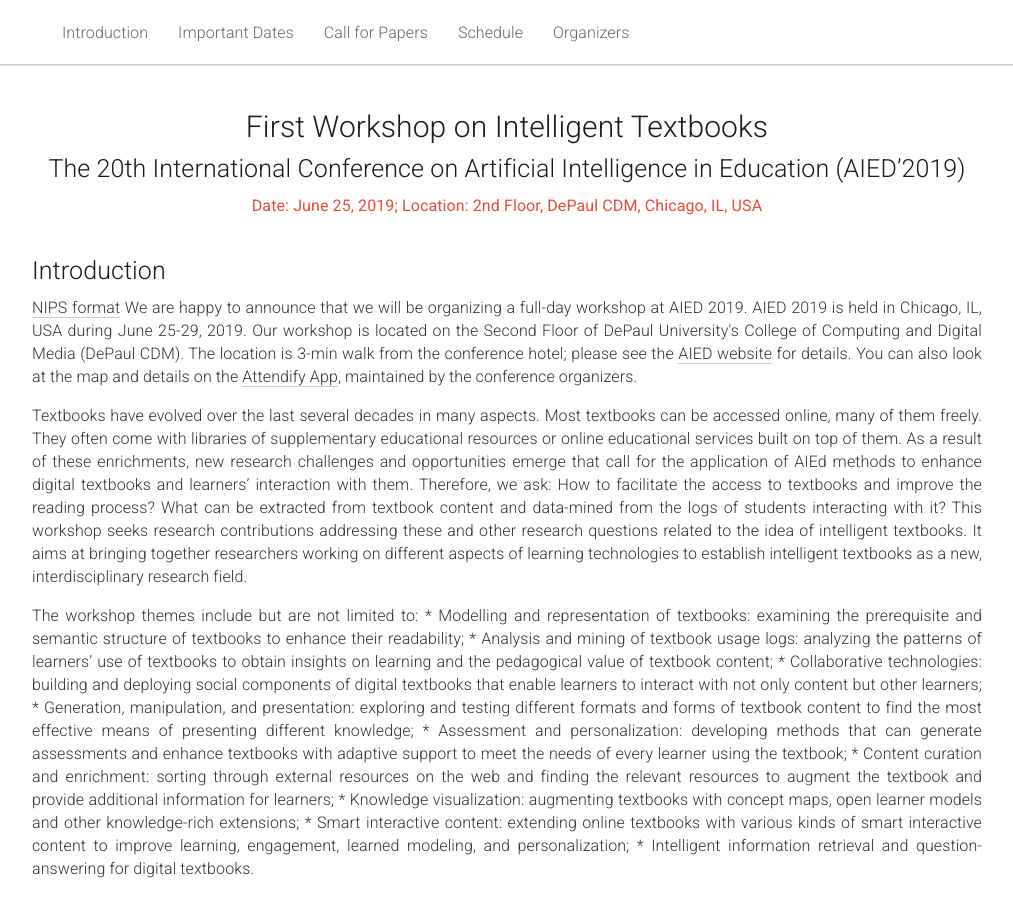
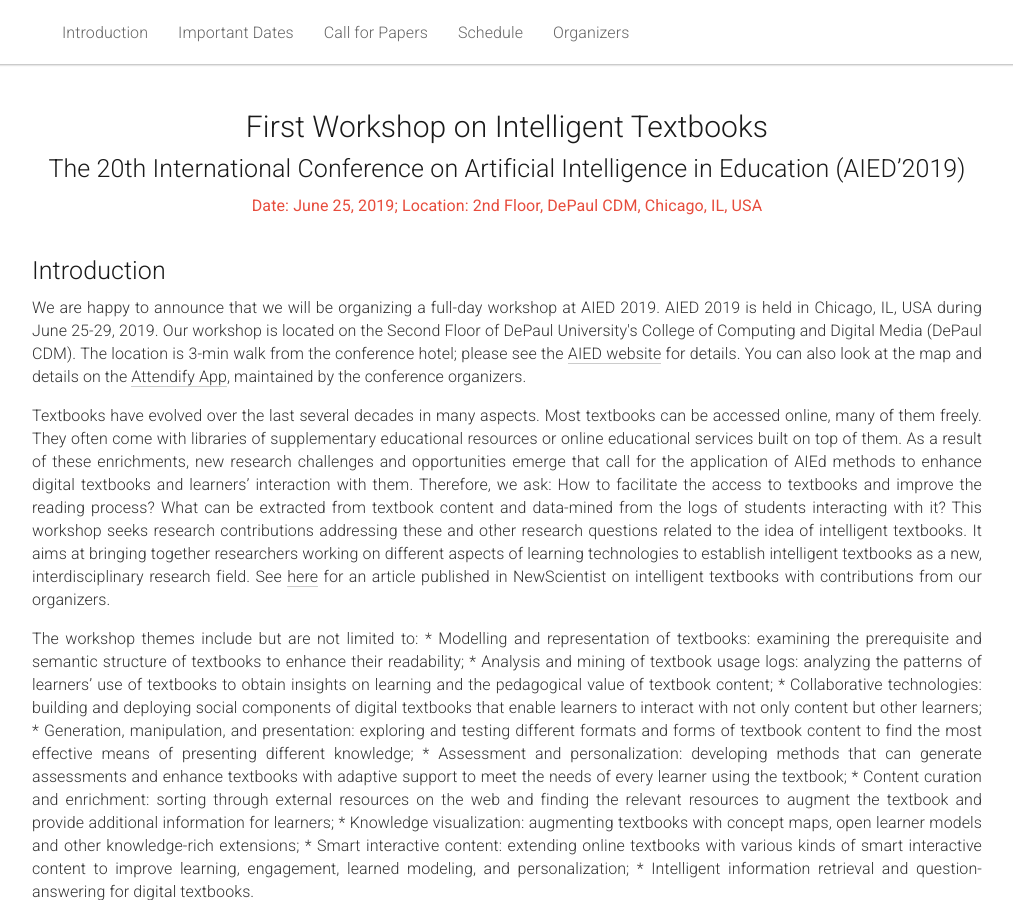
Before and after one commit to ml4ed/ml4ed.github.io, a Jekyll site: the page built from _posts/2019-03-21-2019-AIED-workshop.md, in a window 1280 px wide and 900 px high. Shown: the whole window, without its empty margins (133-1146 px from the left). Built offline with Jekyll 4.4.1, drawn with Linux system fonts in a browser that asks for light colours; some of the changed lines change nothing that is shown; some of the changed text lies outside the part shown.

Commit message:
Update 2019-03-21-2019-AIED-workshop.md

```diff
--- a/_posts/2019-03-21-2019-AIED-workshop.md
+++ b/_posts/2019-03-21-2019-AIED-workshop.md
@@ -28,7 +28,7 @@
 <div class="row">
   <div class="col-xs-12">
     <p>
-      <a href="https://nips.cc/Conferences/2018/PaperInformation/StyleFiles">NIPS format</a>
+
 We are happy to announce that we will be organizing a full-day workshop at AIED 2019. AIED 2019 is held in Chicago, IL, USA during June 25-29, 2019. Our workshop is located on the Second Floor of DePaul University's College of Computing and Digital Media (DePaul CDM). The location is 3-min walk from the conference hotel; please see the <a href="https://caed-lab.com/aied2019/index.html">AIED website</a> for details. You can also look at the map and details on the <a href="https://nam05.safelinks.protection.outlook.com/?url=https%3A%2F%2Fsuklaa.us20.list-manage.com%2Ftrack%2Fclick%3Fu%3Df227e5907e43ecaeca460868e%26id%3D9ab55055a2%26e%3D6f637b34f6&data=02%7C01%7Cpeterb%40pitt.edu%7Cf79f4d7dd2344429524008d6ef3d7ee0%7C9ef9f489e0a04eeb87cc3a526112fd0d%7C1%7C0%7C636959444736699823&sdata=aaTA3YolFtE%2BLdC58779%2BLTCFURO6GOf2hJAvq1f0UI%3D&reserved=0">Attendify App</a>, maintained by the conference organizers.
 </p>
 
@@ -43,6 +43,7 @@
 research contributions addressing these and other research questions related to the idea of
 intelligent textbooks. It aims at bringing together researchers working on different aspects of
 learning technologies to establish intelligent textbooks as a new, interdisciplinary research field.
+See <a href="https://www.newscientist.com/article/mg22329832-600-digital-textbooks-adapt-to-your-level-as-you-learn/">here</a> for an article published in NewScientist on intelligent textbooks with contributions from our organizers.
 </p>
 
 <P>
@@ -90,8 +91,8 @@
 Accepted papers will be presented either orally or in a poster session and included in the workshop proceedings.
 At this point we invite full (up to 12 pages) and short (up to 4 pages) paper submissions.
 Submissions should follow the Springer format.
-See [here](https://www.springer.com/computer/lncs?SGWID=0-164-6-793341-0) for details.
-Submission should be made in pdf format through the EasyChair system [here](https://easychair.org/conferences/?conf=intelligenttextbooks).
+See <a href="https://www.springer.com/computer/lncs?SGWID=0-164-6-793341-0">here</a> for details.
+Submission should be made in pdf format through the EasyChair system <a href="https://easychair.org/conferences/?conf=intelligenttextbooks">here</a>.
 Submissions will be reviewed by members of the workshop program committee.
 
 --------------------------- TENTATIVE SCHEDULE -----------------------------
@@ -168,9 +169,6 @@
 * Rakesh Agrawal, Data Insights Laboratories
 * Andrew S. Lan, University of Massachutsetts Amherst
 
-An article in NewScientist on intelligent textbooks with contributions from our organizers:
-[https://www.newscientist.com/article/mg22329832-600-digital-textbooks-adapt-to-your-level-as-you-learn/](https://www.newscientist.com/article/mg22329832-600-digital-textbooks-adapt-to-your-level-as-you-learn/)
-
 --------------------------- PROGRAM COMMITTEE ----------------------------
 
 Christopher	Brinton, Purdue University
```
